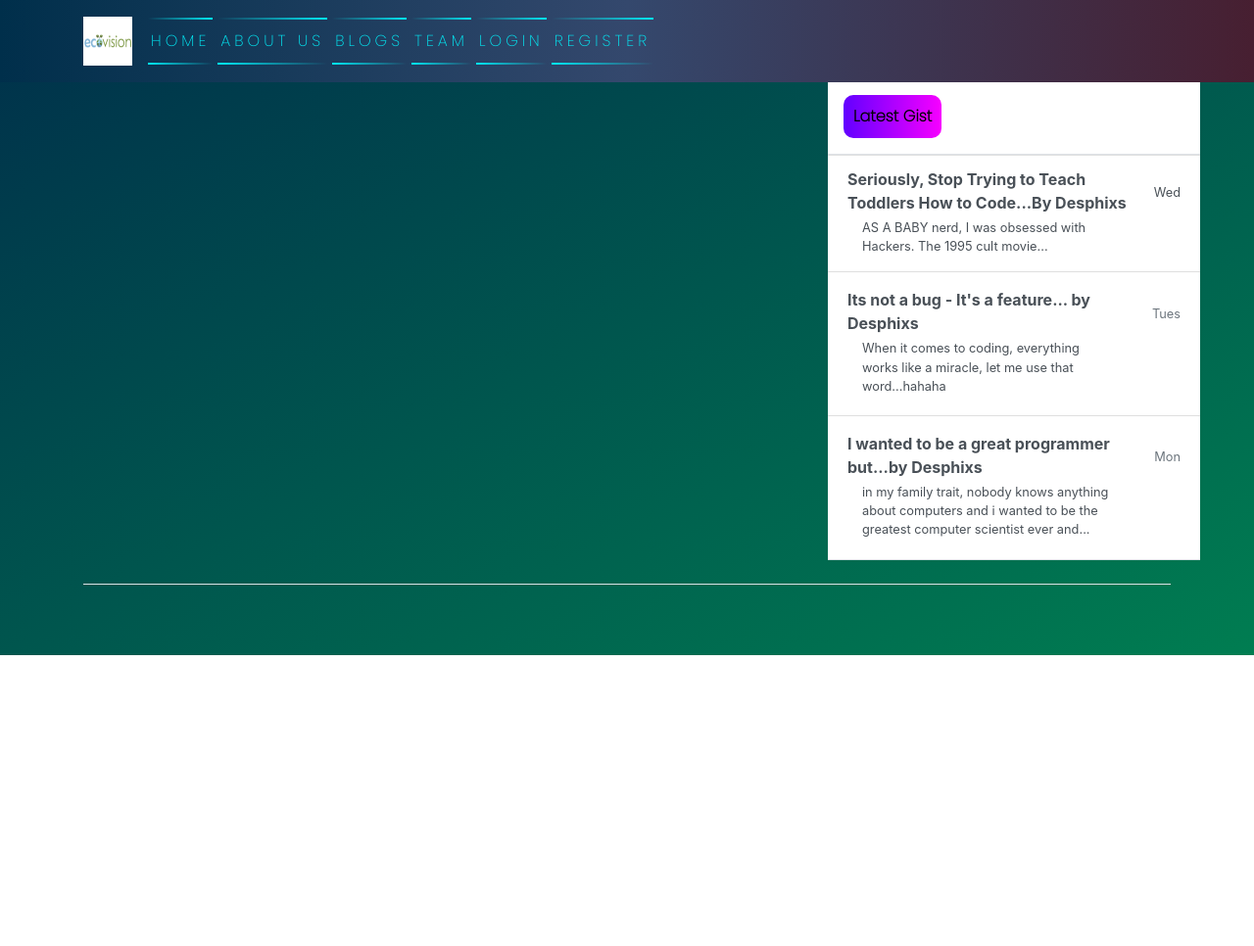
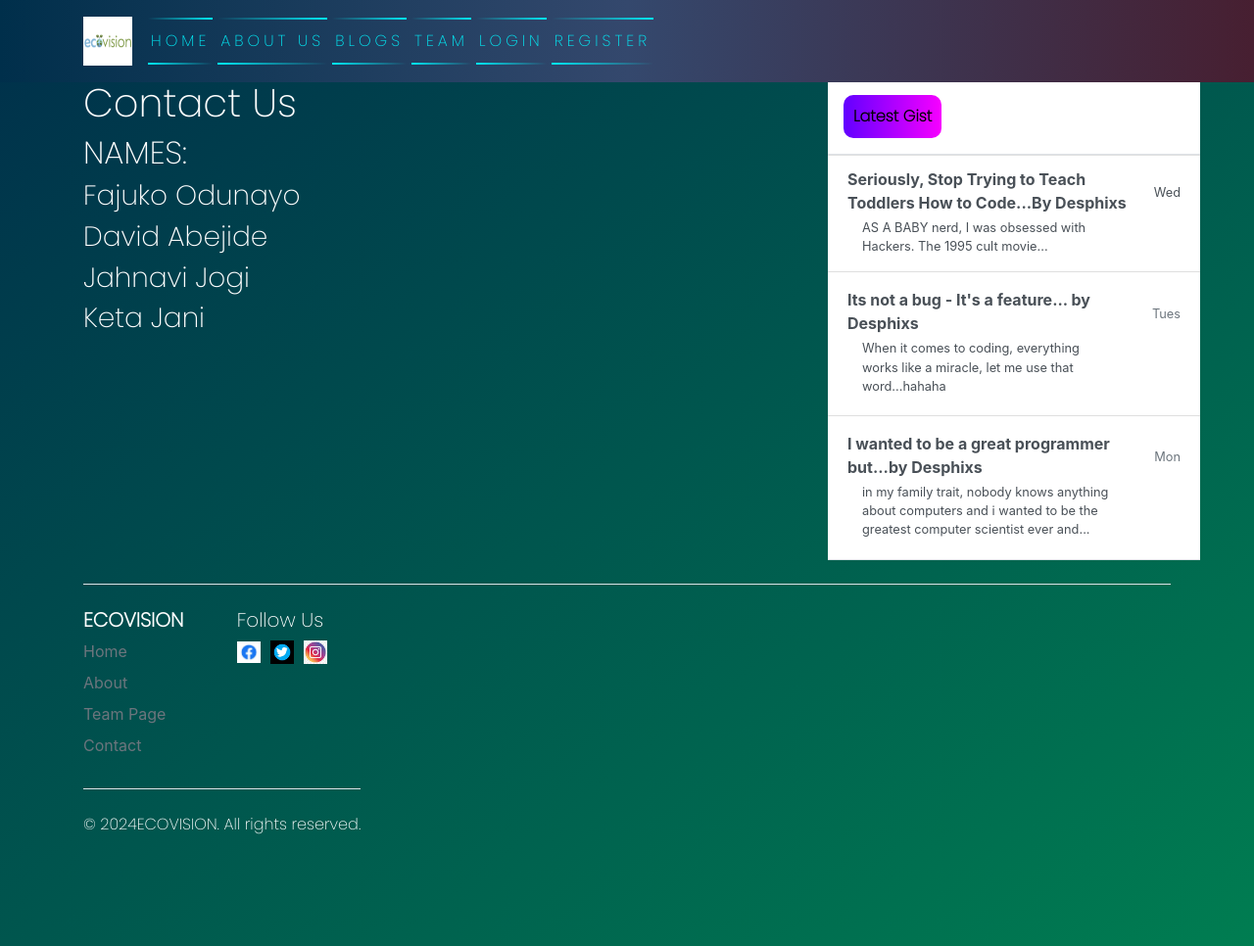
Before and after one commit to JahnaviJJ/EcoVisionG28, a Django app: page /contact/ in a window 1280 px wide. Shown: the whole page at 98% size. Before the commit the page ends 669 px from the top, so only its background shows below. Run offline with Django 5.2, Linux system fonts and the light colour scheme; some libraries are stand-ins or nearby versions.

Commit message:
I have added code for the Footer, Contact-Us and Tean page

```diff
--- a/EcoVision/blog/templates/blog/base.html
+++ b/EcoVision/blog/templates/blog/base.html
@@ -124,12 +124,50 @@
         </div>
       </div>
 
+     <div class="d-flex justify-content-between py-4 my-4 border-top">
+         <footer class="" >
+           <div class="row">
+{#        <div class="col-12 col-md">#}
+{#            <h5 style="color: white"><b>ECOVISION</b></h5>#}
+{#            <ul class="nav flex-column">#}
+{#                #}
+{#            </ul>#}
+{#        </div>#}
+        <div  class="col-6 col-md">
+            <h5  style="color: white"><b>ECOVISION</b></h5>
+            <ul  class="nav flex-column">
+                <li class="nav-item mb-2"><a href="{% url 'home' %}" class="nav-link p-0 text-muted">Home</a></li>
+                <li class="nav-item mb-2"><a href="{% url 'blog-about' %}" class="nav-link p-0 text-muted">About</a></li>
+                <li class="nav-item mb-2"><a href="{% url 'team' %}" class="nav-link p-0 text-muted" >Team Page</a></li>
+                <li class="nav-item mb-2"><a href="{% url 'contact' %}" class="nav-link p-0 text-muted">Contact</a></li>
+            </ul>
+        </div>
+        <div class="col-6 col-md">
+    <h5 style="color: white">Follow Us</h5>
+    <ul class="nav">
+        <li class="nav-item">
+            <a href="https://www.facebook.com/" class="nav-link p-0 text-muted">
+                <img src="{% static 'images/facebook.jpeg' %}" alt="Facebook" style="width: 24px; margin-right: 10px;">
+            </a>
+        </li>
+        <li class="nav-item">
+            <a href="https://x.com/?logout=1721525491168" class="nav-link p-0 text-muted">
+                <img src="{% static 'images/twitter.jpg' %}" alt="Twitter" style="width: 24px; margin-right: 10px;">
+            </a>
+        </li>
+        <li class="nav-item">
+            <a href="https://www.instagram.com/" class="nav-link p-0 text-muted">
+                <img src="{% static 'images/instagram.jpg' %}" alt="Instagram" style="width: 24px; margin-right: 10px;">
+            </a>
+        </li>
+    </ul>
+</div>
 
-
-     <div class="d-flex justify-content-between py-4 my-4 border-top">
-         <footer>
-
-         </footer>
+    </div>
+    <div class="d-flex justify-content-between py-4 my-4 border-top">
+        <p style="color: white">&copy; 2024ECOVISION. All rights reserved.</p>
+    </div>
+        </footer>
      </div>
     </main>
 
--- a/EcoVision/blog/templates/blog/contact.html
+++ b/EcoVision/blog/templates/blog/contact.html
@@ -3,5 +3,12 @@
 {% block title %}Contact Us{% endblock %}
 
 {% block content %}
-
+<h1 style="color: white">Contact Us</h1>
+    <div>
+<h2 style="color: white">NAMES:</h2>
+    <h3 style="color: white">Fajuko Odunayo</h3>
+    <h3 style="color: white">David Abejide</h3>
+    <h3 style="color: white">Jahnavi Jogi</h3>
+    <h3 style="color: white">Keta Jani</h3>
+    </div>
 {% endblock content %}
```
Also changed, not shown: EcoVision/blog/templates/blog/team.html (+32 -1 lines).
